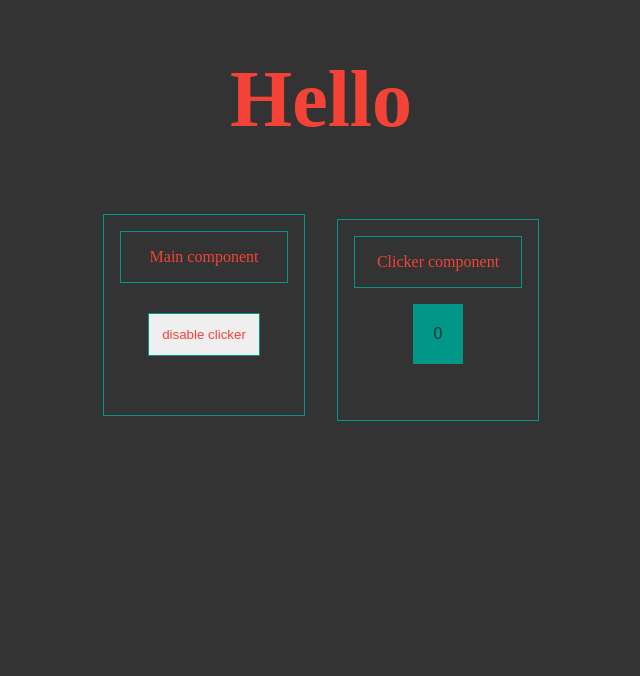
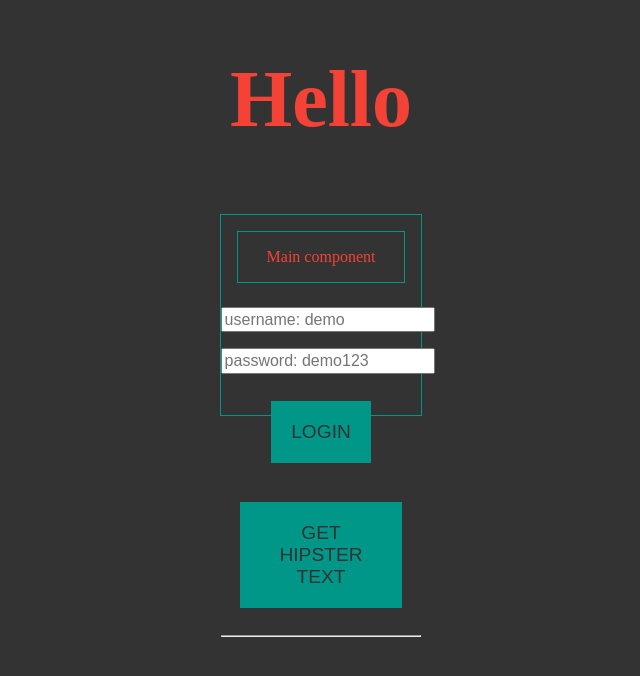
Before and after one commit to Giwan/gimmutable, a React app: page / in a window 1280 px wide. Shown: the top 676 px of the page, without its empty margins (319-959 px from the left). Built offline with nearby package versions, Linux system fonts and the light colour scheme; what flux, keymirror would draw is missing.

Commit message:
shows example using getJSON and promise

```diff
--- /dev/null
+++ b/src/action/LoginAction.js
@@ -0,0 +1,52 @@
+import AppDispatcher from '../dispatcher/AppDispatcher';
+import LoginConstant from '../constant/LoginConstant';
+import $ from 'jquery';
+
+
+let LoginAction = {
+  login: (parameters)=> {
+    if (parameters) {
+      parameters.t = Date.now();
+      $.getJSON(`http://en.acc.knowblearticles.com/login.json`, parameters, (user)=>{
+        if (user && user.sessionId) LoginAction.processLogin(user);
+      });
+    }
+  },
+
+  processLogin: (user)=> {
+    let action = {
+      type: LoginConstant.LOGIN,
+      user: user,
+    };
+    AppDispatcher.dispatch(action);
+  },
+
+
+  // --- avoid cross-origin issue for now
+
+  showAPI: ()=> {
+    let promise = $.getJSON(`http://hipsterjesus.com/api/`);
+
+    promise.done((data)=>{
+      LoginAction.storeData(data);
+    });
+
+    promise.fail(()=>{
+      // Handle failed promise
+    });
+
+    promise.always(()=>{
+      // something to do regardless of success or failure
+    });
+  },
+
+  storeData: (data)=> {
+    let action= {
+      type: LoginConstant.STORE_DATA,
+      data: data
+    };
+    AppDispatcher.dispatch(action);
+  }
+}
+
+module.exports = LoginAction;
--- a/src/component/Main/Main.jsx
+++ b/src/component/Main/Main.jsx
@@ -1,31 +1,36 @@
 import React, { Component } from 'react';
-import Clicker from '../Clicker/Clicker';
 
 // Flux
-import ClickerAction from '../../action/ClickerAction'
-import ClickerStore from '../../store/ClickerStore'
+import LoginAction from '../../action/LoginAction'
+import LoginStore from '../../store/LoginStore'
 
 export default class Main extends Component {
   constructor(props) {
     super(props);
 
     this.state = {
-      clickerIsOn: ClickerStore.isClickerOn(),
+      user: LoginStore.getUser(),
+      username: null,
+      password: null,
+      hipsterData: null,
     }
 
-    this.updateClickerState = this.updateClickerState.bind(this);
+    this.updateUser = this.updateUser.bind(this);
   }
 
   componentDidMount() {
-    ClickerStore.addChangeListener(this.updateClickerState);
+    LoginStore.addChangeListener(this.updateUser);
   }
 
   componentWillUnmount() {
-    ClickerStore.removeChangeListener(this.updateClickerState);
+    LoginStore.removeChangeListener(this.updateUser);
   }
 
-  updateClickerState() {
-    this.setState({ clickerIsOn: ClickerStore.isClickerOn() });
+  updateUser() {
+    this.setState({
+      user: LoginStore.getUser(),
+      hipsterData: LoginStore.getData(),
+    });
   }
 
   render () {
@@ -35,25 +40,60 @@ export default class Main extends Component {
 
         <div className="component" >
           <div>Main component</div>
-          <div>{ this.evaluateButtons() }</div>
+
+          <input
+            className="rInput"
+            type="text"
+            placeholder="username: demo"
+            onChange={(e)=> this.setState({username: e.currentTarget.value})} />
+
+          <input
+            className="rInput"
+            type="text"
+            placeholder="password: demo123"
+            onChange={(e)=> this.setState({password: e.currentTarget.value})} />
+
+        <div>
+          <button
+            className="rButton"
+            onClick={this.handleLogin.bind(this)}>
+            Login
+          </button>
+        </div>
+        <div>
+          <button
+            className="rButton"
+            onClick={()=> LoginAction.showAPI()}>
+            Get Hipster text
+          </button>
+        </div>
+        <hr />
+
+        { this.showReceivedData() }
+
       </div>
 
-        <Clicker />
       </div>
     );
   }
 
-  evaluateButtons() {
-    let clickerIsOn = this.state.clickerIsOn;
-    if (clickerIsOn) return (
-      <button onClick={ ()=> ClickerAction.disable() } >
-        disable clicker
-      </button>
-    );
-    else return (
-      <button onClick={()=> ClickerAction.enable() } >
-        enable clicker
-      </button>
-    );
+  handleLogin() {
+    let parameters = {
+      username: this.state.username,
+      password: this.state.password,
+    }
+
+    LoginAction.login(parameters);
+  }
+
+  showReceivedData() {
+    if (this.state.hipsterData) {
+      return <div className="hipsterText">{this.state.hipsterData.text}</div>;
+    }
   }
 }
+
+/*
+<div>{()=> {
+    if (this.state.hipsterData) return this.state.hipsterData.text; }}</div>
+*/
--- /dev/null
+++ b/src/constant/LoginConstant.js
@@ -0,0 +1,6 @@
+import keyMirror from 'keymirror';
+
+module.exports = keyMirror({
+  LOGIN: null,
+  STORE_DATA: null,
+});
--- /dev/null
+++ b/src/store/LoginStore.js
@@ -0,0 +1,64 @@
+import AppDispatcher from '../dispatcher/AppDispatcher';
+import {EventEmitter} from 'events';
+import assign from 'object-assign';
+import LoginConstant from '../constant/LoginConstant';
+
+const CHANGE = 'change';
+
+let user = {};
+let data = null;
+
+function updateUser(newUser) {
+  user = newUser;
+}
+
+function storeData(newData) {
+  data = newData;
+}
+
+/*
+ * Broadcast changes to all who are interested
+ */
+function emitChange() {
+  LoginStore.emit(CHANGE);
+}
+
+/*
+ * Specify event listeners and the callbacks that will be
+ * invoked once those events are triggered.
+ * Using the event emitter we copy functions from the
+ * built-in events obect to our MessageStore object.
+ */
+let LoginStore = assign({}, EventEmitter.prototype, {
+  addChangeListener: function (callback) {
+    this.on(CHANGE, callback);
+  },
+
+  removeChangeListener: function (callback) {
+    this.removeListener(CHANGE, callback);
+  },
+
+  hasValidUser: () => !!(user && user.sessionId),
+  getUser: ()=> user,
+  getData: ()=> data,
+});
+
+function handleAction(action) {
+  switch(action.type) {
+    case LoginConstant.LOGIN:
+      updateUser(action.user);
+      emitChange();
+      break;
+    case LoginConstant.STORE_DATA:
+      storeData(action.data);
+      emitChange();
+  }
+}
+
+/*
+ * Register this store with the dispatcher and
+ * tell it which function to call when something happens that
+ * we're intrrested in.
+ */
+LoginStore.dispatchToken = AppDispatcher.register(handleAction);
+module.exports = LoginStore;
--- a/src/style.scss
+++ b/src/style.scss
@@ -58,3 +58,29 @@ div.component {
     padding: 1em;
   }
 }
+
+input.rInput {
+  margin: 0.5em 0;
+  padding: 0.1em;
+  font-size: 1em;
+}
+
+button.rButton {
+  font-size: 1.2em;
+  padding: 0.1em;
+  border: 0;
+  background-color: $accentColor;
+  text-transform: uppercase;
+  color: $secondaryColor !important;
+  outline: none;
+  cursor: pointer;
+
+  &:active {
+    background-color: $secondaryColor;
+  }
+}
+
+.hipsterText {
+  color: $primaryColor;
+  text-align: left;
+}
```
